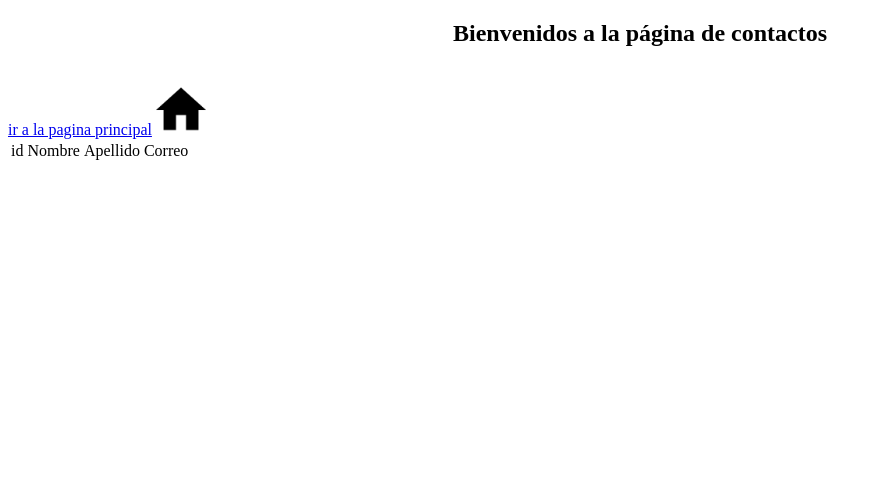
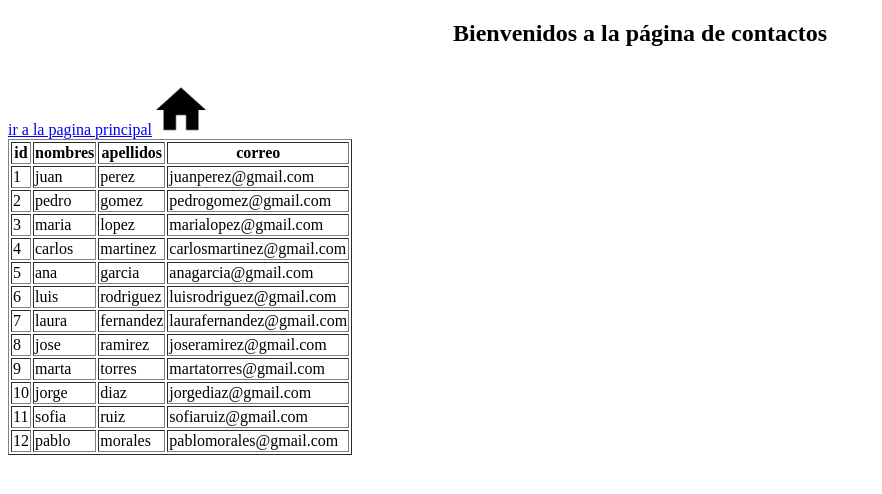
Before and after one commit to DavidLechugas/ProgIV, a plain HTML site: page src/contactos.html in a window 1280 px wide. Shown: the whole page, without its empty margins (0-882 px from the left). Drawn offline with Linux system fonts and the light colour scheme.

Commit message:
sibiendo lo ultimo

```diff
--- a/src/contactos.html
+++ b/src/contactos.html
@@ -18,17 +18,86 @@
 
 
 
-    <!-- tabla -->
-     <table>
+    <!-- tabla  3x4-->
+     <table border="1px">
         <tr>
-            <td>id</td>
-            <td>Nombre</td>
-            <td>Apellido</td>
-            <td>Correo</td>
+            <th>id</th>
+            <th>nombres</th>
+            <th>apellidos</th>
+            <th>correo</th>
         </tr>
-
-
-
+        <tr>
+            <td>1</td>
+            <td>juan</td>
+            <td>perez</td>
+            <td>juanperez@gmail.com</td>
+        </tr>
+        <tr>
+            <td>2</td>
+            <td>pedro</td>
+            <td>gomez</td>
+            <td>pedrogomez@gmail.com</td>
+        </tr>
+        <tr>
+            <td>3</td>
+            <td>maria</td>
+            <td>lopez</td>
+            <td>marialopez@gmail.com</td>
+        </tr>
+        <tr>
+            <td>4</td>
+            <td>carlos</td>
+            <td>martinez</td>
+            <td>carlosmartinez@gmail.com</td>
+        </tr>
+        <tr>
+            <td>5</td>
+            <td>ana</td>
+            <td>garcia</td>
+            <td>anagarcia@gmail.com</td>
+        </tr>
+        <tr>
+            <td>6</td>
+            <td>luis</td>
+            <td>rodriguez</td>
+            <td>luisrodriguez@gmail.com</td>
+        </tr>
+        <tr>
+            <td>7</td>
+            <td>laura</td>
+            <td>fernandez</td>
+            <td>laurafernandez@gmail.com</td>
+        </tr>
+        <tr>
+            <td>8</td>
+            <td>jose</td>
+            <td>ramirez</td>
+            <td>joseramirez@gmail.com</td>
+        </tr>
+        <tr>
+            <td>9</td>
+            <td>marta</td>
+            <td>torres</td>
+            <td>martatorres@gmail.com</td>
+        </tr>
+        <tr>
+            <td>10</td>
+            <td>jorge</td>
+            <td>diaz</td>
+            <td>jorgediaz@gmail.com</td>
+        </tr>
+        <tr>
+            <td>11</td>
+            <td>sofia</td>
+            <td>ruiz</td>
+            <td>sofiaruiz@gmail.com</td>
+        </tr>
+        <tr>
+            <td>12</td>
+            <td>pablo</td>
+            <td>morales</td>
+            <td>pablomorales@gmail.com</td>
+        </tr>
      </table>
 </body>
 </html>
```
